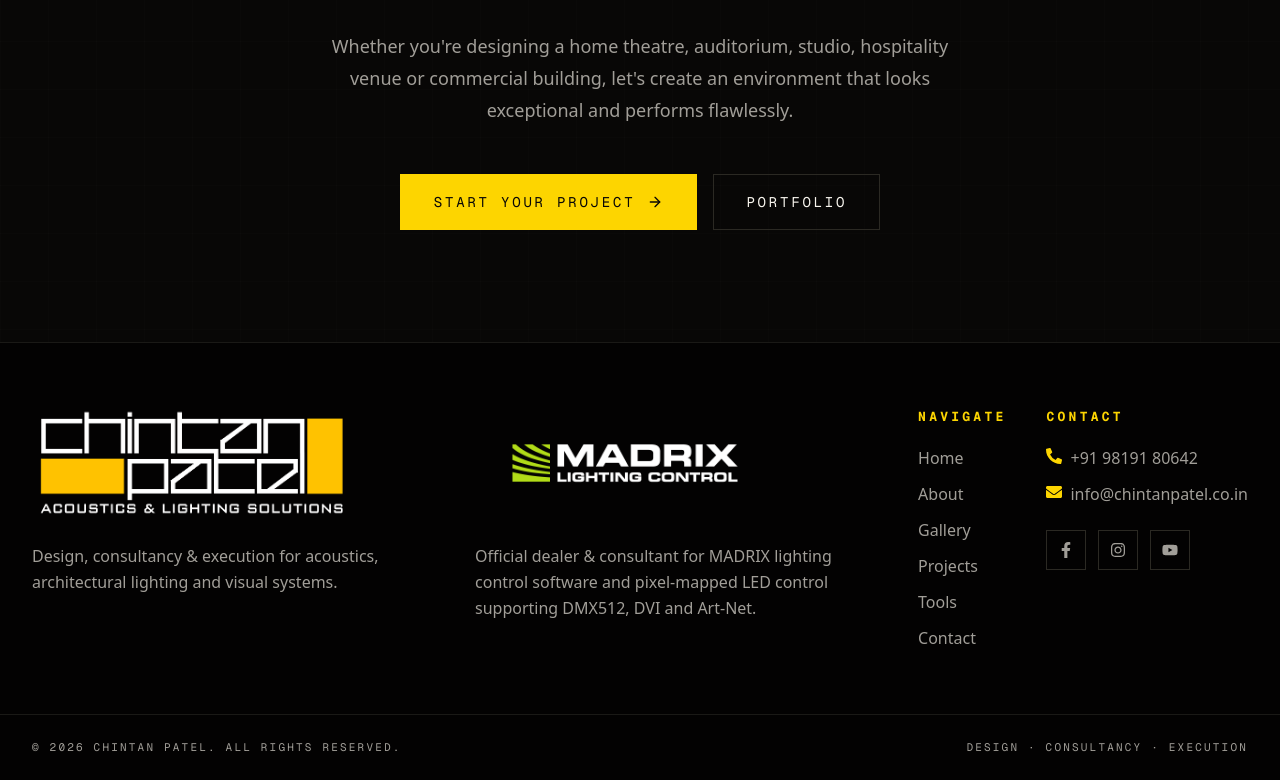
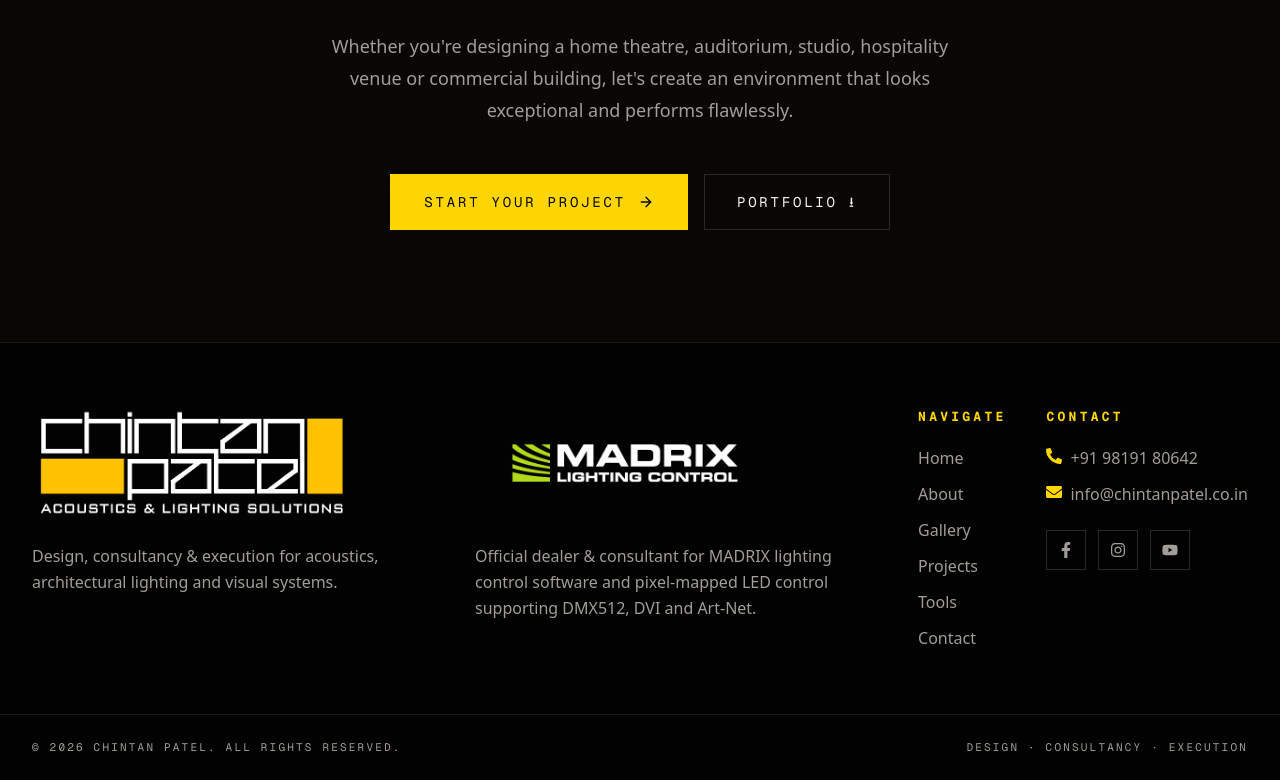
Before and after one commit to rinzl3er/WebsiteWIP, a Next.js app: page / in a window 1280 px wide. Shown: the part 3617-4397 px from the top of the page. Built offline with nearby package versions, Linux system fonts and the light colour scheme.

Commit message:
portfolio pdf

```diff
--- a/app/page.tsx
+++ b/app/page.tsx
@@ -382,12 +382,13 @@ export default function Home() {
               <ArrowRight className="h-4 w-4 transition-transform group-hover:translate-x-1" />
             </Link>
 
-            <Link
-              href="/gallery"
+            <a
+              href="/company-portfolio.pdf"
+              download
               className="inline-flex items-center border border-border px-8 py-4 font-mono text-sm uppercase tracking-[0.2em] transition-colors hover:border-primary hover:text-primary"
             >
-              Portfolio
-            </Link>
+              PORTFOLIO ⭳
+            </a>
 
           </div>
         </motion.div>
```
Also changed, not shown: 1 other file (tests, documents, lock files or other folders).
